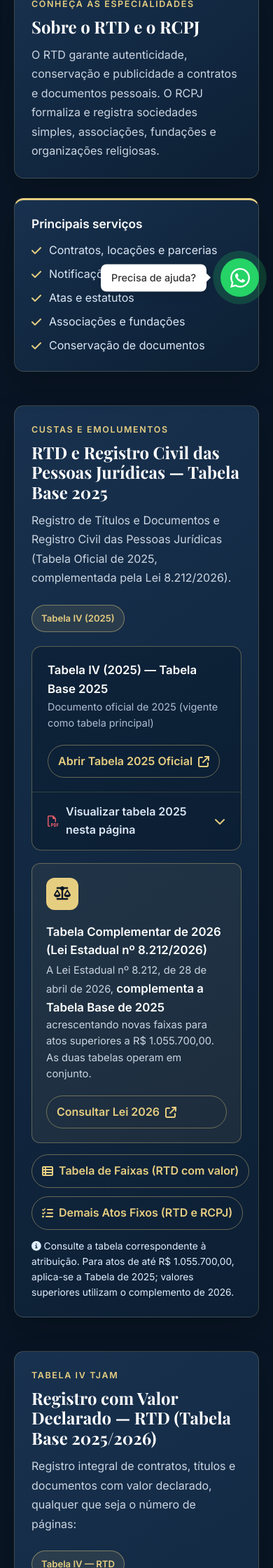
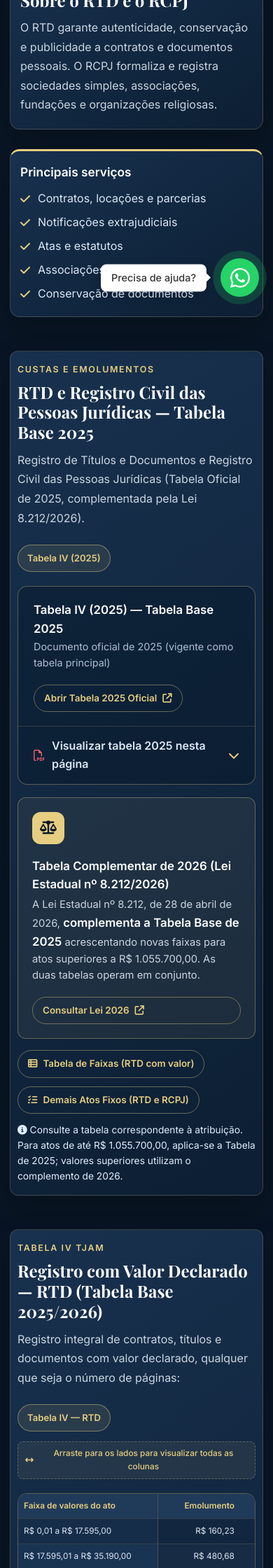
Before and after one commit to Feitosa98/Site_2ofMPU, a PHP site: page /rtdpj.php in a window 390 px wide. Shown: the part 400-2640 px from the top of the page at 70% size. Run offline with PHP 8.4, Linux system fonts and the light colour scheme; some libraries are stand-ins or nearby versions.

Commit message:
feat(mobile): optimize smartphone responsiveness for tables and navigation

```diff
--- a/certidoes.php
+++ b/certidoes.php
@@ -41,7 +41,7 @@ include 'components/header.php';
             </div>
         </div>
 
-        <div class="gratuidade-grid" style="grid-template-columns: repeat(auto-fit, minmax(320px, 1fr)); margin-top: 24px;">
+        <div class="gratuidade-grid" style="grid-template-columns: repeat(auto-fit, minmax(280px, 1fr)); margin-top: 24px;">
             <!-- Registro de Imóveis -->
             <article class="resource-panel" style="display: flex; flex-direction: column; justify-content: space-between; padding: 30px;">
                 <div>
--- a/components/service-resources.php
+++ b/components/service-resources.php
@@ -143,6 +143,9 @@ function renderRiUnifiedRanges(): void
             </div>
             <span class="specialty-badge">2025 + Lei 8.212/2026</span>
         </div>
+        <div class="mobile-table-hint">
+            <i class="fa-solid fa-arrows-left-right"></i> Arraste para os lados para visualizar todas as colunas
+        </div>
         <div class="fees-table-wrap">
             <table class="fees-table">
                 <thead>
@@ -240,6 +243,9 @@ function renderRiFixedActs(): void
             </div>
             <span class="specialty-badge">Atos Fixos 2025</span>
         </div>
+        <div class="mobile-table-hint">
+            <i class="fa-solid fa-arrows-left-right"></i> Arraste para os lados para visualizar todas as colunas
+        </div>
         <div class="fees-table-wrap">
             <table class="fees-table">
                 <thead>
@@ -322,6 +328,9 @@ function renderRtdpjUnifiedRanges(): void
             </div>
             <span class="specialty-badge">Tabela IV — RTD</span>
         </div>
+        <div class="mobile-table-hint">
+            <i class="fa-solid fa-arrows-left-right"></i> Arraste para os lados para visualizar todas as colunas
+        </div>
         <div class="fees-table-wrap">
             <table class="fees-table">
                 <thead>
@@ -401,6 +410,9 @@ function renderRtdpjFixedActs(): void
             </div>
             <span class="specialty-badge">Atos Fixos RTD/RCPJ</span>
         </div>
+        <div class="mobile-table-hint">
+            <i class="fa-solid fa-arrows-left-right"></i> Arraste para os lados para visualizar todas as colunas
+        </div>
         <div class="fees-table-wrap">
             <table class="fees-table">
                 <thead>
@@ -479,6 +491,9 @@ function renderRcpnFeesTable(): void
                 <p>Valores oficiais para casamentos, certidões, averbações, retificações e demais atos do Registro Civil:</p>
             </div>
             <span class="specialty-badge">Tabela V — RCPN</span>
+        </div>
+        <div class="mobile-table-hint">
+            <i class="fa-solid fa-arrows-left-right"></i> Arraste para os lados para visualizar todas as colunas
         </div>
         <div class="fees-table-wrap">
             <table class="fees-table fees-table-rcpn">
--- a/style.css
+++ b/style.css
@@ -792,6 +792,9 @@ footer {
     top: 90px;
     left: 0;
     width: 100%;
+    max-height: calc(100vh - 90px);
+    overflow-y: auto;
+    -webkit-overflow-scrolling: touch;
     background: var(--primary);
     flex-direction: column;
     padding: 20px;
@@ -1487,9 +1490,14 @@ select.form-control option, select option {
 .fees-table-wrap {
   margin-top: 20px;
   overflow-x: auto;
+  -webkit-overflow-scrolling: touch;
   border: 1px solid rgba(230, 206, 129, 0.35);
   border-radius: 14px;
   box-shadow: 0 10px 25px rgba(0, 0, 0, 0.18);
+}
+
+.mobile-table-hint {
+  display: none;
 }
 
 .fees-table {
@@ -2129,7 +2137,7 @@ select.form-control option, select option {
   .service-list-card,
   .resource-panel,
   .service-cta {
-    padding: 24px;
+    padding: 20px 14px;
     border-radius: 14px;
   }
 
@@ -2150,4 +2158,102 @@ select.form-control option, select option {
   .service-cta .btn-primary {
     width: 100%;
   }
-}
+
+  /* Otimizações mobile para tabelas de emolumentos */
+  .mobile-table-hint {
+    display: flex;
+    align-items: center;
+    justify-content: center;
+    gap: 8px;
+    margin-top: 14px;
+    margin-bottom: 6px;
+    padding: 8px 12px;
+    border-radius: 8px;
+    background: rgba(230, 206, 129, 0.08);
+    border: 1px dashed rgba(230, 206, 129, 0.3);
+    color: var(--secondary);
+    font-size: 0.78rem;
+    font-weight: 500;
+    text-align: center;
+  }
+
+  .fees-table {
+    font-size: 0.8rem;
+  }
+
+  .fees-table th,
+  .fees-table td {
+    padding: 10px 8px;
+  }
+
+  .fees-table th:first-child,
+  .fees-table td:first-child {
+    min-width: 145px;
+    max-width: 175px;
+    font-size: 0.78rem;
+    padding: 10px 10px;
+    box-shadow: 4px 0 8px -2px rgba(0, 0, 0, 0.45);
+    border-right: 1px solid rgba(230, 206, 129, 0.25);
+  }
+
+  .fees-table.fees-table-rcpn {
+    min-width: 580px;
+  }
+
+  .btn-resource {
+    white-space: normal;
+    text-align: center;
+    font-size: 0.84rem;
+    padding: 8px 14px;
+  }
+
+  .track-container {
+    padding: 24px 16px;
+  }
+}
+
+@media (max-width: 480px) {
+  .container {
+    padding: 0 14px;
+  }
+
+  .resource-panel {
+    padding: 16px 10px;
+    border-radius: 12px;
+  }
+
+  .fees-table {
+    font-size: 0.74rem;
+  }
+
+  .fees-table th,
+  .fees-table td {
+    padding: 8px 6px;
+    font-size: 0.74rem;
+  }
+
+  .fees-table th:first-child,
+  .fees-table td:first-child {
+    min-width: 125px;
+    max-width: 145px;
+    font-size: 0.74rem;
+    padding: 8px 8px;
+  }
+
+  .fees-table.fees-table-rcpn {
+    min-width: 520px;
+  }
+
+  .service-page-header {
+    padding: 28px 0 22px;
+  }
+
+  .service-page-header h1 {
+    font-size: 1.65rem;
+  }
+
+  .mobile-table-hint {
+    font-size: 0.74rem;
+    padding: 7px 10px;
+  }
+}
```
